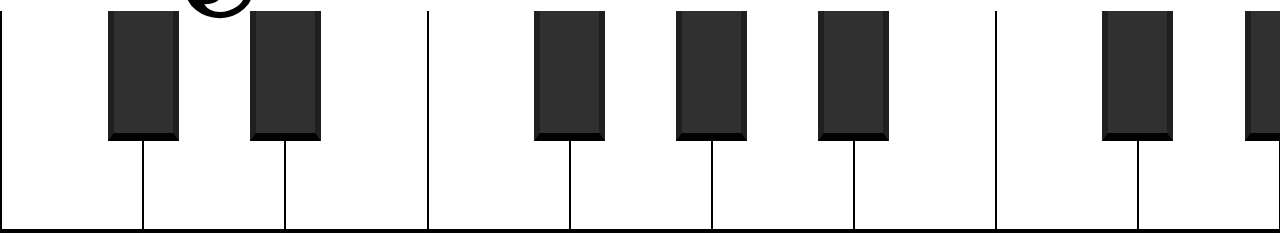
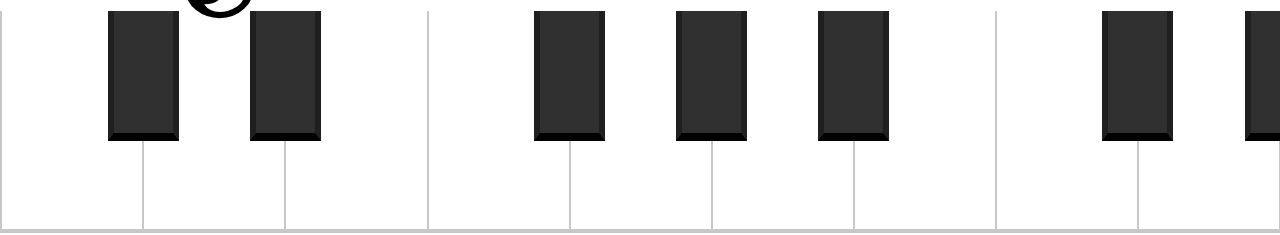
Before and after one commit to Mgetz10/MusicGame2.0, a plain HTML site: page index.html in a window 1280 px wide. Shown: the part 565-800 px from the top of the page. Drawn offline with nearby package versions, Linux system fonts and the light colour scheme.

Commit message:
color change

```diff
--- a/style.css
+++ b/style.css
@@ -182,6 +182,7 @@ body {
   width: var(--white-key-width);
   margin-left: var(--negative-margin);
   height: 99%;
+  border-color: #c7c7c7;
 }
 
 .white.playing {
@@ -206,10 +207,12 @@ body {
 }
 
 .keys {
+  border-color: gray;
   box-sizing: border-box;
   flex: 0 0 auto;
   margin: 0;
   padding: 0;
+  border: none;
 }
 
 .keys[data-key='f3'],
```
